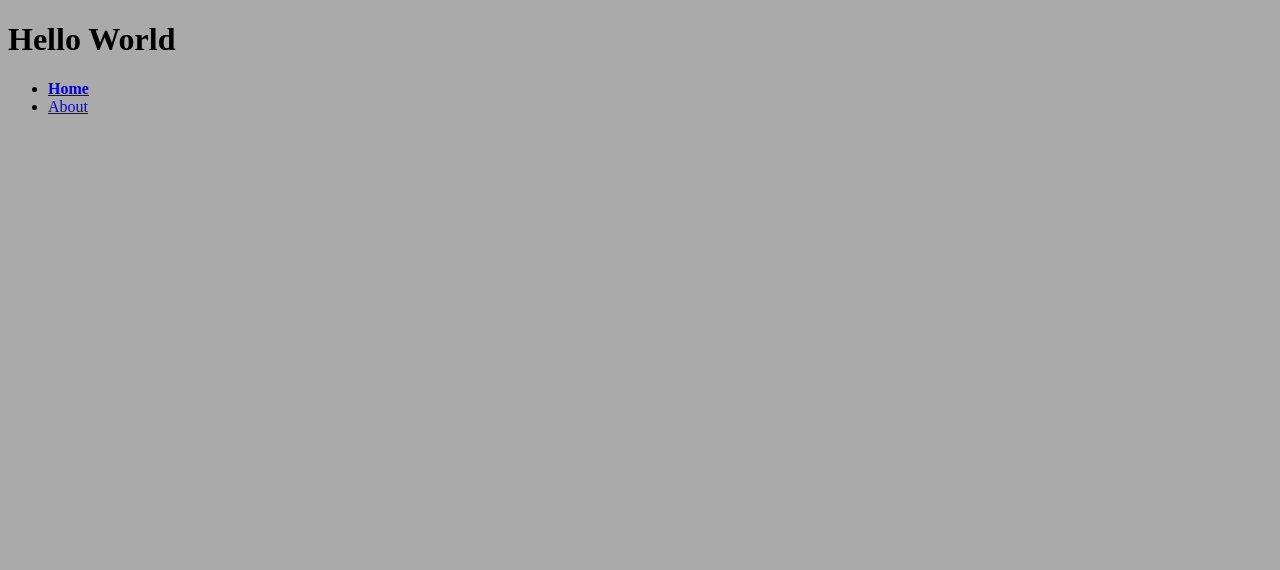
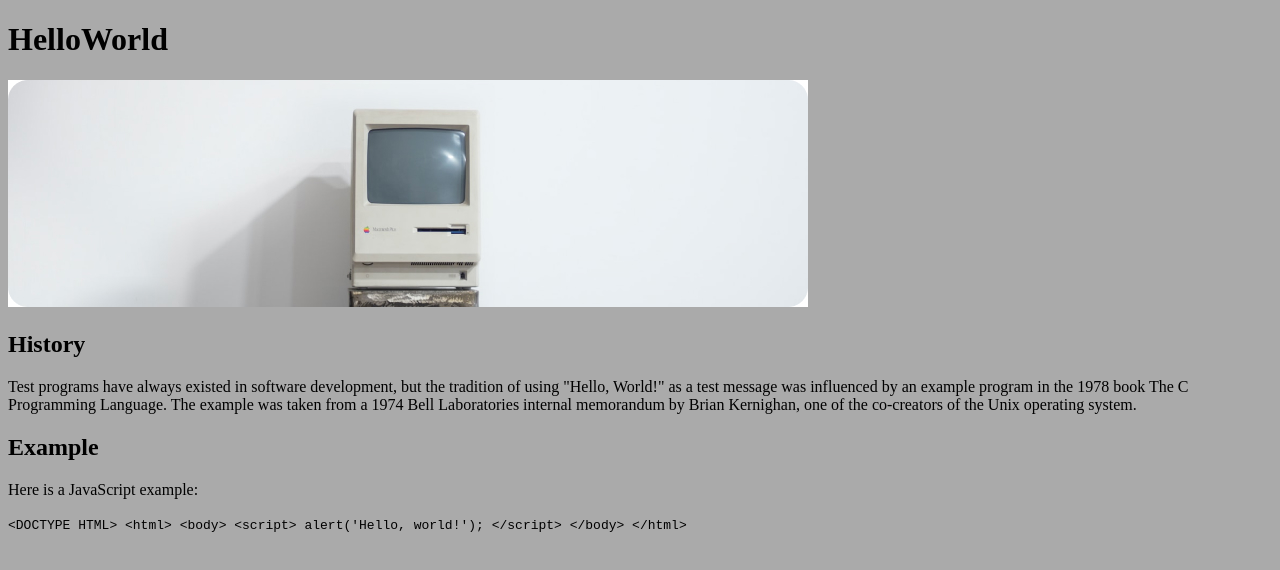
Before and after one commit to higgi237/helloworld2, a plain HTML site: page index.html in a window 1280 px wide. Drawn offline with Linux system fonts and the light colour scheme.

Commit message:
content added

```diff
--- a/index.html
+++ b/index.html
@@ -8,13 +8,26 @@
     <link rel="stylesheet" href="screen.css">
   </head>
   <body>
-    <h1>Hello World</h1>
-    <nav>
-      <ul>
-        <li><a href="index.html" class="active">Home</a></li>
-        <li><a href="about.html">About</a></li>
-      </ul>
-    </nav>
+    <h1>HelloWorld</h1>
+    <img src="images/Computer image.jpg" alt="Vintage mac">
+    <section>
+      <h2>History</h2>
+      <p>Test programs have always existed in software development, but the tradition of using "Hello, World!" as a test message was influenced by an example program in the 1978 book The C Programming Language. The example was taken from a 1974 Bell Laboratories internal memorandum by Brian Kernighan, one of the co-creators of the Unix operating system.</p>
+      <section>
+      <section>
+        <h2>Example</h2>
+        <p>Here is a JavaScript example:</p>
+        <code>
+           &lt;DOCTYPE HTML&gt;
+           &lt;html&gt;
+            &lt;body&gt;
+              &lt;script&gt;
+                alert('Hello, world!');
+              &lt;/script&gt;
+            &lt;/body&gt;
+          &lt;/html&gt;
+        </code>
+      <section>
     <script src="index.js"></script>
   </body>
 </html>
```
Also changed, not shown: images/Computer image.jpg (added), images/Logo.png (added).
